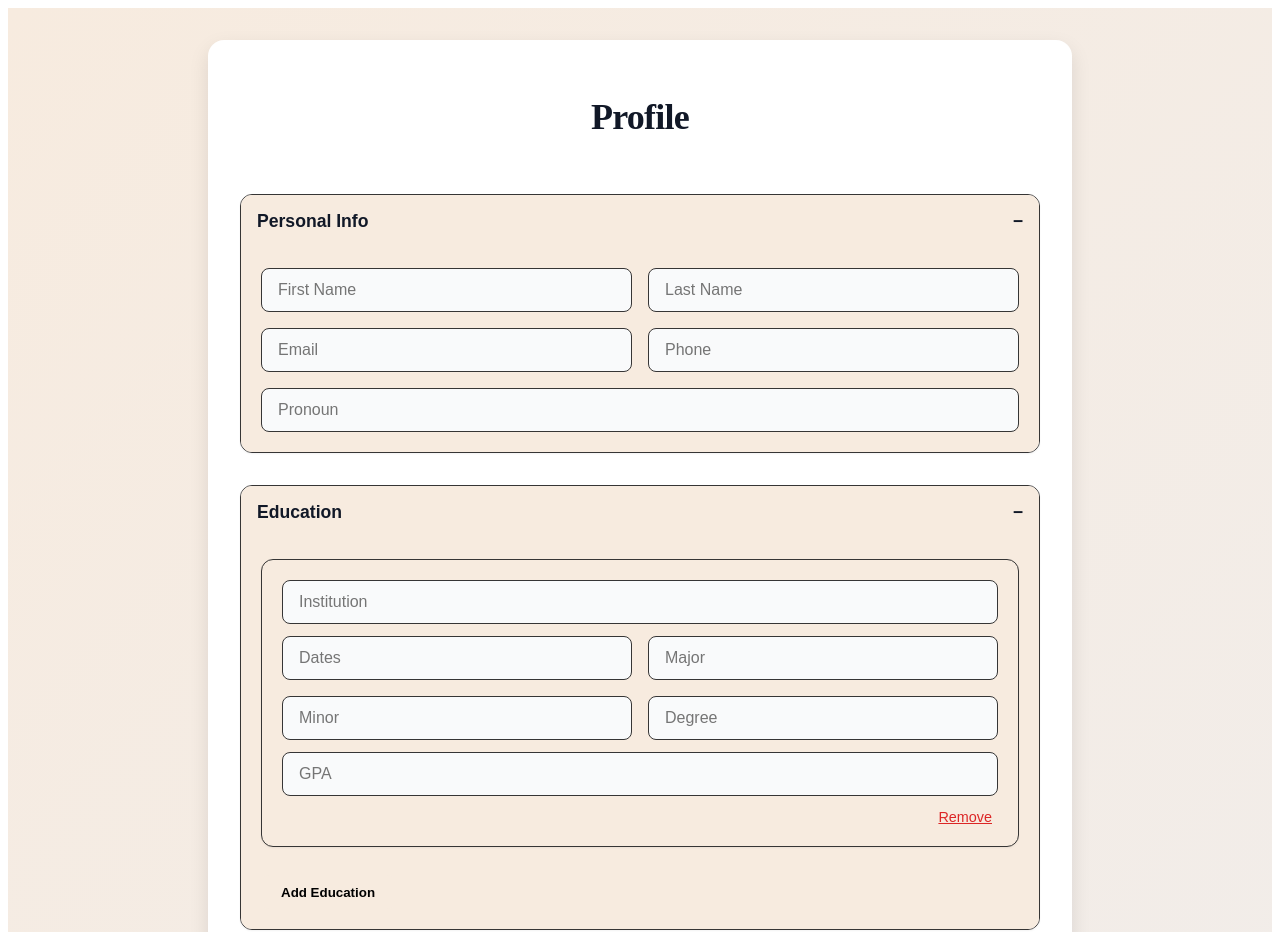
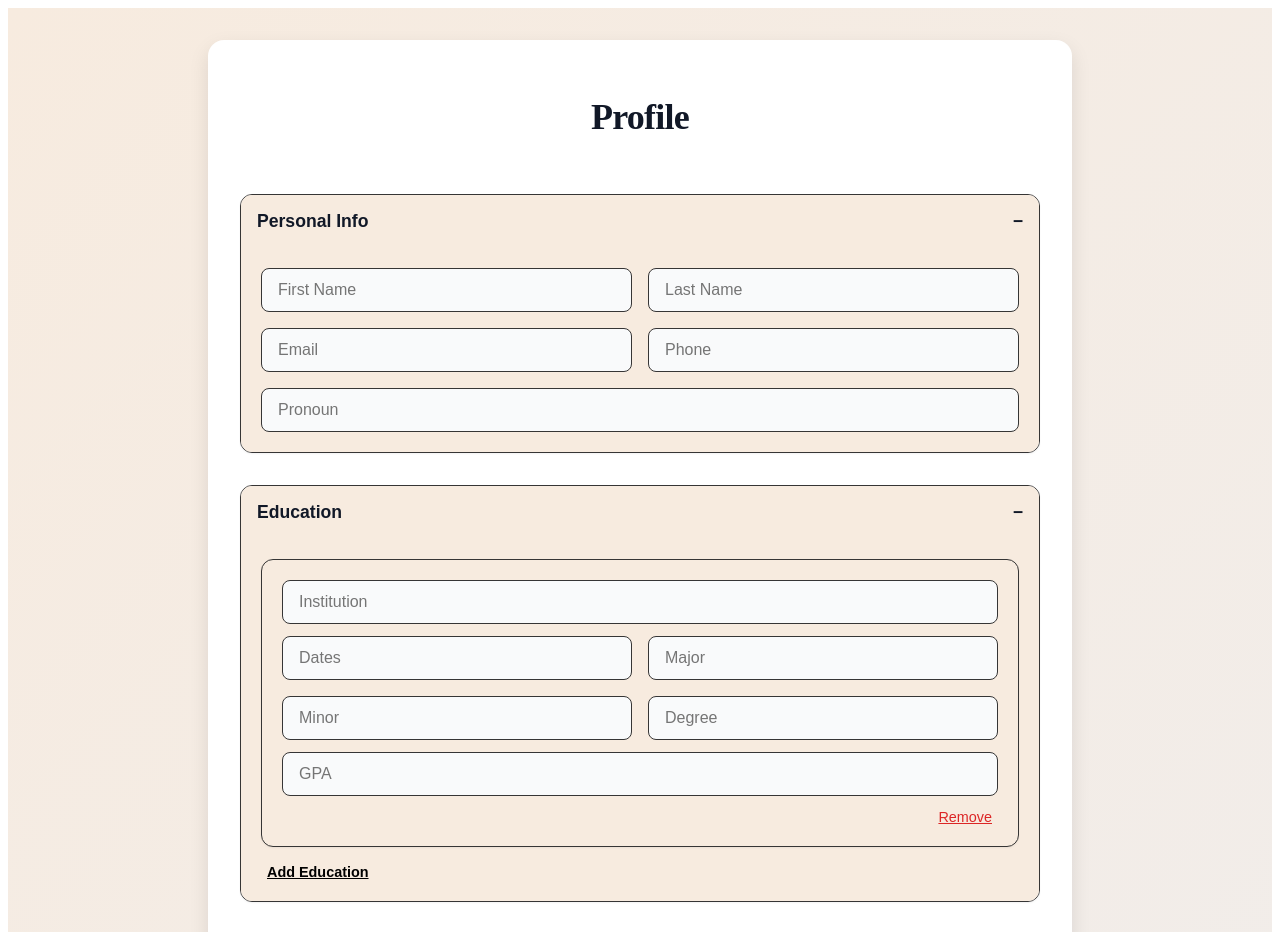
Before and after one commit to AdamPostMontjoie/Resumefy, a React app in the folder frontend/: page /profile in a window 1280 px wide. Shown: the top 932 px of the page. Built offline with nearby package versions, Linux system fonts and the light colour scheme; no server answers; sample sign-in values are in the browser's storage; the HTML template or start-up script is replaced by a standard one.

Commit message:
updated profile creation color scheme 2

```diff
--- a/frontend/src/routes/ProfileCreation/ProfileCreation.css
+++ b/frontend/src/routes/ProfileCreation/ProfileCreation.css
@@ -154,20 +154,18 @@
 }
 
 .add-button {
-  background-color: #F7EBDF;
   color: black;
-  padding: 0.6rem 1.25rem;
-  border-radius: 0.5rem;
-  border: rgb(54, 53, 53);
+  font-weight: 600;
+  text-decoration: underline;
+  font-size: 0.9rem;
+  background: none;
+  border: none;
   cursor: pointer;
-  font-weight: 600;
-  margin-top: 0.75rem;
   align-self: flex-start;
-  transition: background-color 0.2s ease;
 }
 
 .add-button:hover {
-  background-color: #ecddce;
+  background-color: #414141;
 }
 
 .submit-button {
```
